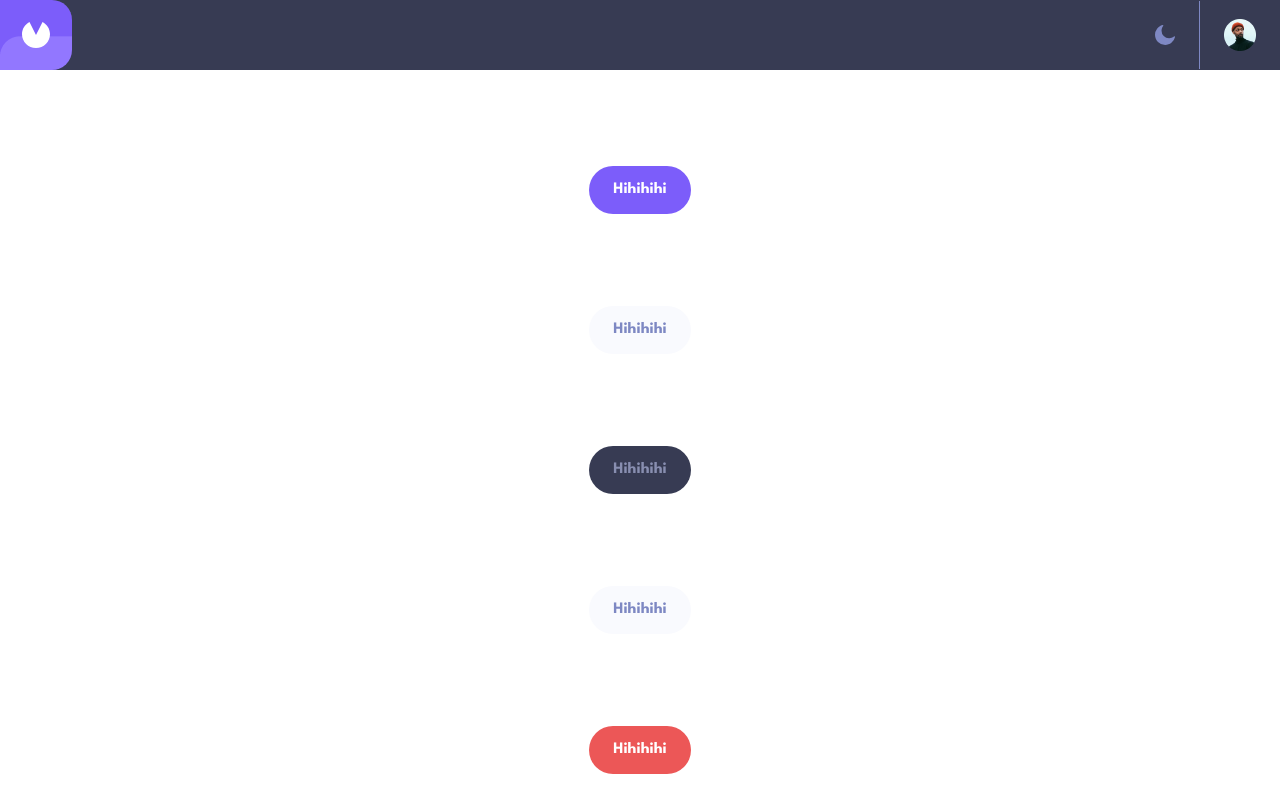
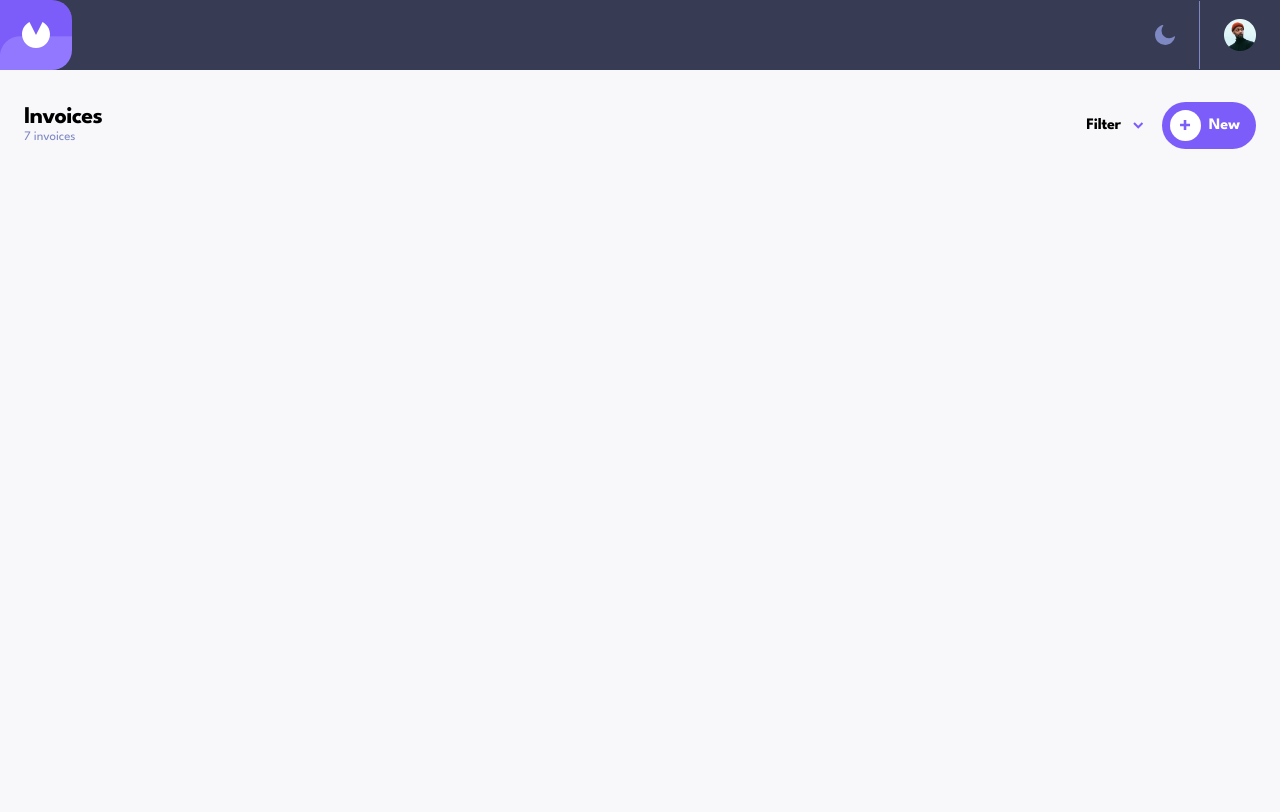
Before and after one commit to YoonJongok/invoice-app, a Next.js app: page / in a window 1280 px wide. Shown: the top 812 px of the page. Built offline with nearby package versions, Linux system fonts and the light colour scheme.

Commit message:
home header done

```diff
--- a/package.json
+++ b/package.json
@@ -14,6 +14,7 @@
     "prepare": "husky install"
   },
   "dependencies": {
+    "@radix-ui/react-select": "^1.2.2",
     "@types/node": "20.3.1",
     "@types/react": "18.2.13",
     "@types/react-dom": "18.2.6",
--- a/src/app/layout.tsx
+++ b/src/app/layout.tsx
@@ -2,6 +2,7 @@ import { cn } from '@/lib/utils';
 import '../styles/globals.css';
 import { League_Spartan } from 'next/font/google';
 import { NavBar } from '@/components/nav-bar';
+import { FlexBoxColumn } from '@/components/ui/flexbox-column';
 
 const leagueSpartan = League_Spartan({
   subsets: ['latin'],
@@ -16,9 +17,9 @@ export const metadata = {
 export default function RootLayout({ children }: { children: React.ReactNode }) {
   return (
     <html lang='en'>
-      <body className={cn(leagueSpartan.className)}>
+      <body className={cn('flex flex-col', leagueSpartan.className)}>
         <NavBar />
-        {children}
+        <FlexBoxColumn className='items-center px-6 py-8'>{children}</FlexBoxColumn>
       </body>
     </html>
   );
--- a/src/app/page.tsx
+++ b/src/app/page.tsx
@@ -1,14 +1,31 @@
+import { Icons } from '@/components/Icons';
 import { Button } from '@/components/ui/button';
+import { FlexBoxColumn } from '@/components/ui/flexbox-column';
+import { FlexBoxRow } from '@/components/ui/flexbox-row';
 import Image from 'next/image';
 
 export default function Home() {
   return (
-    <main className='flex min-h-screen flex-col items-center justify-between p-24'>
-      <Button intent={'primary'}>hihihihi</Button>
-      <Button intent={'addItem'}>hihihihi</Button>
-      <Button intent={'saveDraft'}>hihihihi</Button>
-      <Button intent={'edit'}>hihihihi</Button>
-      <Button intent={'delete'}>hihihihi</Button>
+    <main className='w-full'>
+      <FlexBoxRow intent={'flexBetweenCenter'} className='pb-8'>
+        <FlexBoxColumn>
+          <h2 className='capitalize'>Invoices</h2>
+          <p className='text-violet-1'>7 invoices</p>
+        </FlexBoxColumn>
+        <FlexBoxRow className='gap-[1.125rem]'>
+          <FlexBoxRow intent={'flexBetweenCenter'} className='gap-3'>
+            <h3 className='font-bold'>Filter</h3>
+            <Icons.arrowDown />
+          </FlexBoxRow>
+          <Button intent={'primary'} className='pr-4'>
+            <FlexBoxRow intent={'flexCenterCenter'} className='bg-white p-[10px] rounded-full mr-2'>
+              <Icons.plus />
+            </FlexBoxRow>
+            New
+          </Button>
+        </FlexBoxRow>
+      </FlexBoxRow>
+      <FlexBoxColumn></FlexBoxColumn>
     </main>
   );
 }
--- a/src/components/ui/button.tsx
+++ b/src/components/ui/button.tsx
@@ -45,7 +45,7 @@ const buttonVariants = cva(
     },
     defaultVariants: {
       intent: 'primary',
-      size: 'base',
+      size: 'small',
     },
     compoundVariants: [
       {
--- a/src/styles/globals.css
+++ b/src/styles/globals.css
@@ -9,13 +9,13 @@
     --radius-sm: 0.25rem;
   }
   body {
-    @apply relative w-full min-h-screen h-full;
+    @apply relative w-full min-h-screen h-full bg-grey-2;
   }
   h1 {
     @apply text-[36px] leading-[33px] tracking-[-1px];
   }
   h2 {
-    @apply text-[24px] leading-[22px] tracking-[-0.75px];
+    @apply text-[24px] leading-[22px] tracking-[-0.75px] font-bold;
   }
   h3 {
     @apply text-[16px] leading-[24px] tracking-[-0.25px];
```
Also changed, not shown: 2 other files (tests, documents, lock files or other folders).
